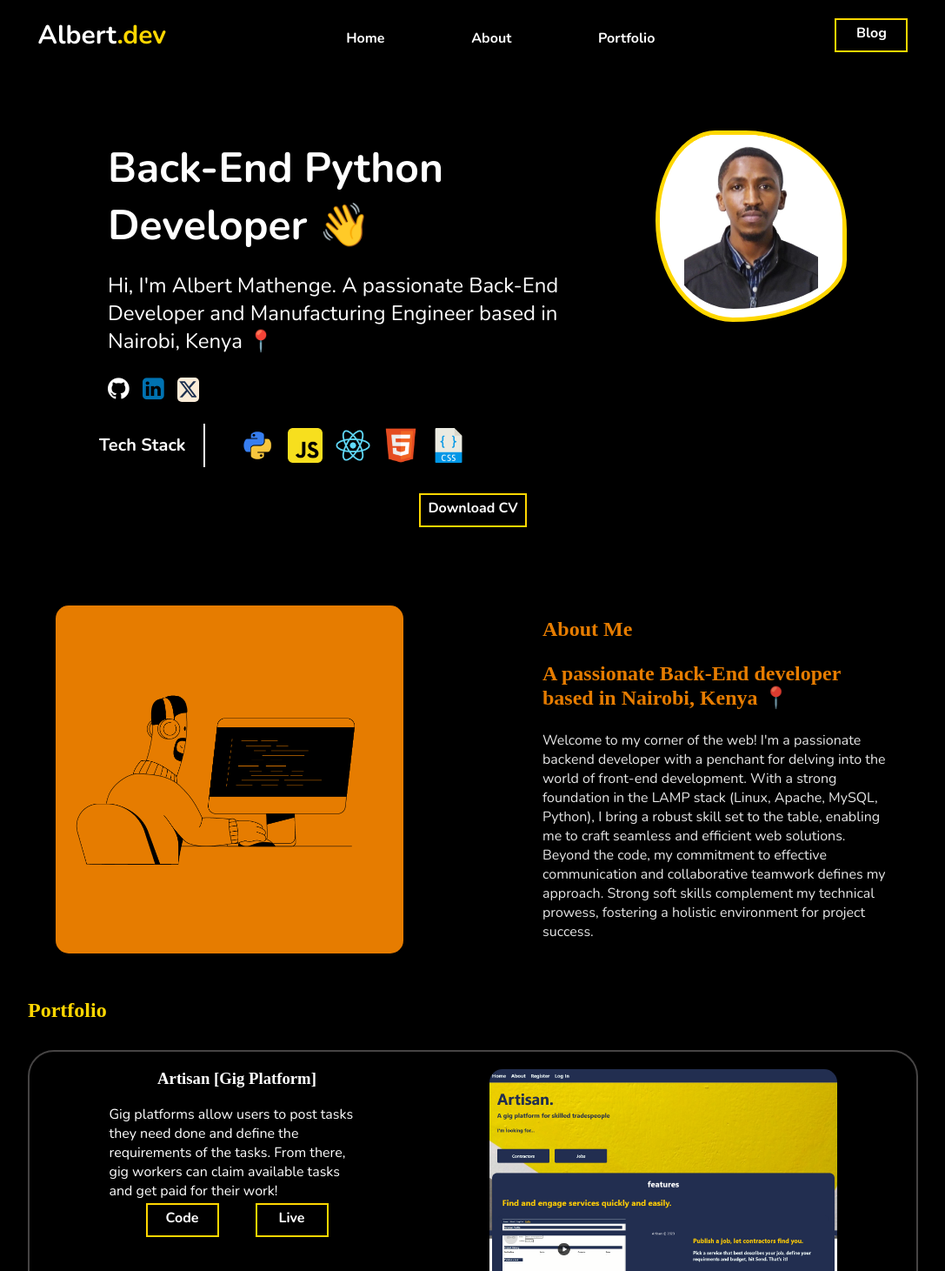
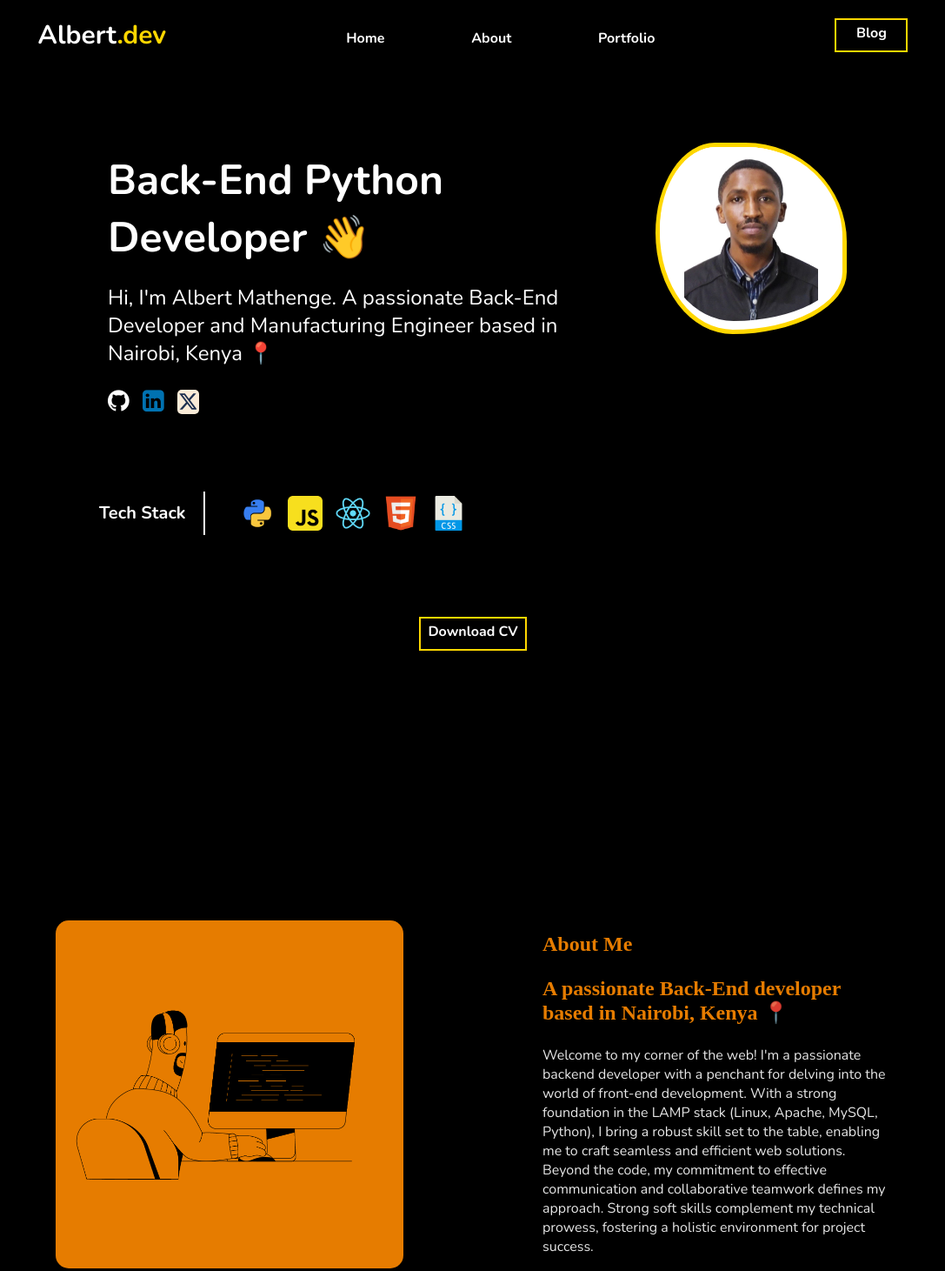
Before and after one commit to awolcat/Albert_Irura, a plain HTML site: page index.html in a window 1280 px wide. Shown: the top 1461 px of the page at 87% size, without its empty margins (96-1183 px from the left). Drawn offline with nearby package versions, Linux system fonts and the light colour scheme.

Commit message:
height of a section

```diff
--- a/assets/styles/about.css
+++ b/assets/styles/about.css
@@ -1,6 +1,6 @@
 .about-me-container {
     display: flex;
-    height: fit-content;
+    height: 89vh;
     width: fit-content;
     justify-content: space-evenly;
     align-items: center;
--- a/assets/styles/intro.css
+++ b/assets/styles/intro.css
@@ -1,11 +1,11 @@
 .intro-container {
     width: fit-content;
-    height: fit-content;
+    height: 89vh;
     display: flex;
     flex-direction: column;
     align-items: center;
     justify-content: space-evenly;
-    padding-top: 150px;
+    padding-top: 100px;
 }
 .intro {
     display: flex;
--- a/assets/styles/portfolio.css
+++ b/assets/styles/portfolio.css
@@ -1,5 +1,5 @@
 .portfolio-container {
-    height: fit-content;
+    height: 89vh;
     width: 80%;
     display: flex;
     flex-direction: column;
@@ -57,7 +57,7 @@
 }
 
 .about-project p {
-    margin-bottom: 3px;
+    margin-bottom: 20px;
 }
 
 .project-links {
```
